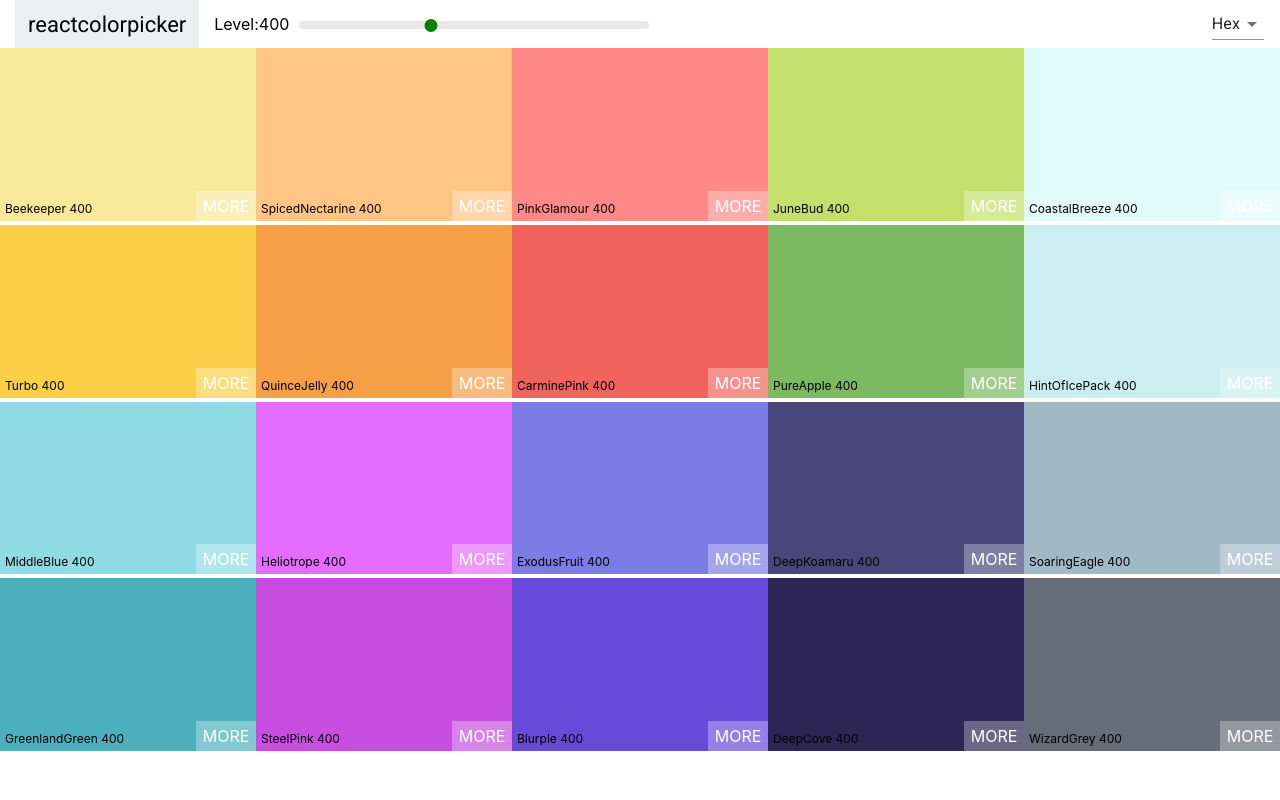
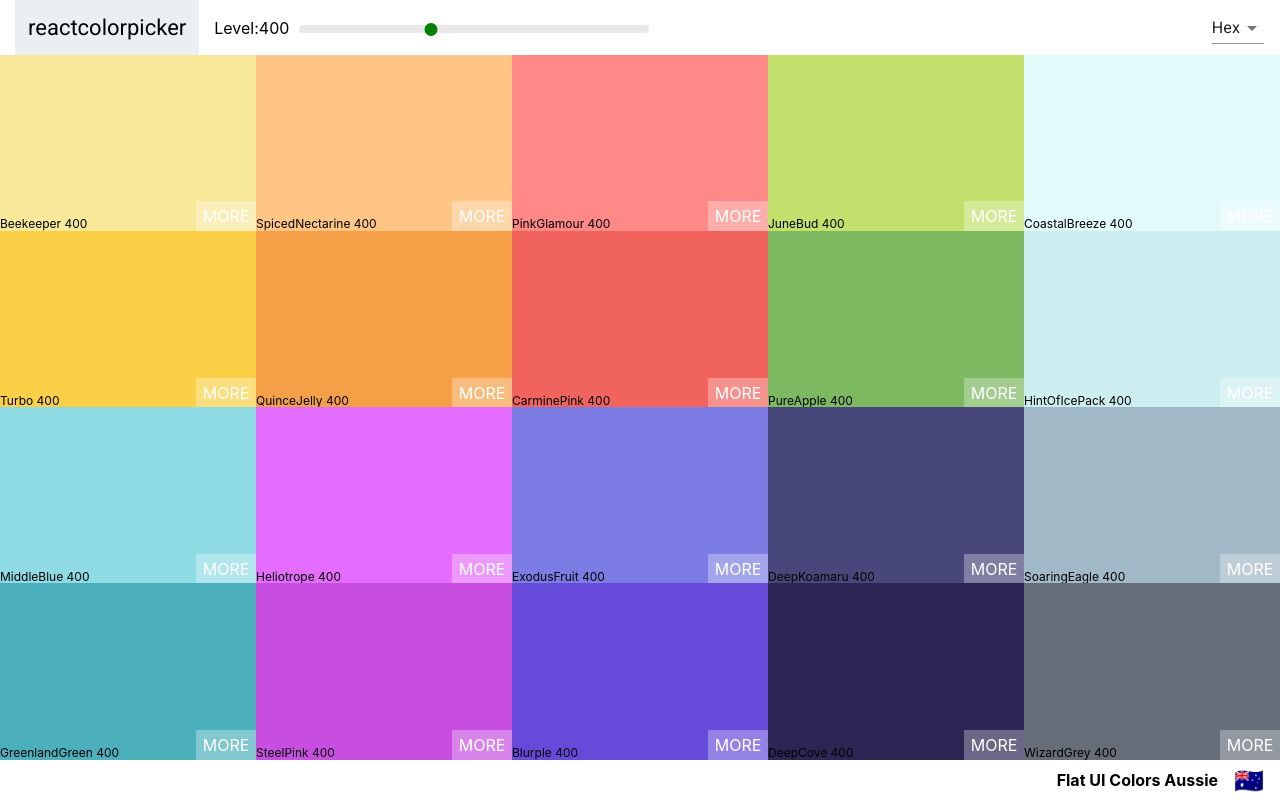
Before and after one commit to siva089/ColorPIcker, a React (Create React App) app: page / in a window 1280 px wide. Built offline with nearby package versions, Linux system fonts and the light colour scheme.

Commit message:
added footers

```diff
--- a/package.json
+++ b/package.json
@@ -13,6 +13,7 @@
     "react": "^16.12.0",
     "react-copy-to-clipboard": "^5.0.2",
     "react-dom": "^16.12.0",
+    "react-router-dom": "^5.1.2",
     "react-scripts": "3.3.0"
   },
   "scripts": {
--- a/src/ColorBox.css
+++ b/src/ColorBox.css
@@ -5,6 +5,9 @@
     display: inline-block;
     position: relative;
     cursor: pointer;
+    margin-bottom: -4.3px;
+
+
 }
 .copy-button{
     width: 100px;
@@ -34,7 +37,7 @@
     width: 100%;
     left:0px;
     bottom:0px ;
-    padding: 5px;
+    /* padding: 5px; */
     color: black;
     font-size: 12px;
 
--- a/src/Navbar.css
+++ b/src/Navbar.css
@@ -2,7 +2,7 @@
     display:flex;
     align-items: center;
     justify-content: flex-start;
-    height:6vh
+    height:7vh
 }
 .logo{
     margin: 15px;
--- a/src/Palette.css
+++ b/src/Palette.css
@@ -1,7 +1,24 @@
 .Palette{
-    height:96vh;
+    height:100vh;
+    display:flex;
+    flex-direction: column;
+    width: 100%;
     /* width: 100vw; */
 }
 .Palette-colors{
     height: 90%;
+
+
 }
+.Palette-footer{
+    background-color: white;
+    height:5vh;
+    display: flex;
+    justify-content: flex-end;
+    align-items: center;
+    font-weight: bold;
+}
+.emoji{
+    font-size: 1.5rem;
+    margin: 0 1rem;
+}
--- a/src/Palette.js
+++ b/src/Palette.js
@@ -20,7 +20,7 @@ this.setState({level})
         this.setState({format:value})
      }
     render() {
-        const {colors}=this.props.palette
+        const {colors,paletteName,emoji}=this.props.palette
         const {level,format}=this.state
         const colorBoxes=colors[level].map(color=><ColorBox background={color[format]} name={color.name} />)
         return (
@@ -29,7 +29,10 @@ this.setState({level})
                 <div className="Palette-colors">
                     {colorBoxes}
                 </div>
-
+           <footer className="Palette-footer">
+{paletteName}
+        <span className="emoji">{emoji}</span>
+           </footer>
             </div>
         )
     }
```
Also changed, not shown: 1 other file (tests, documents, lock files or other folders).
